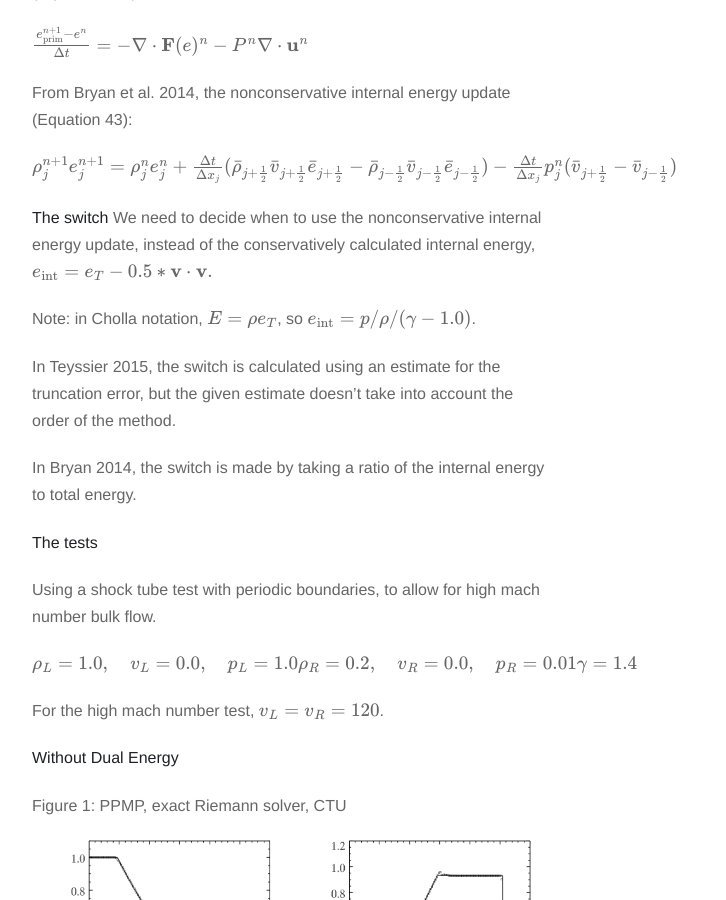
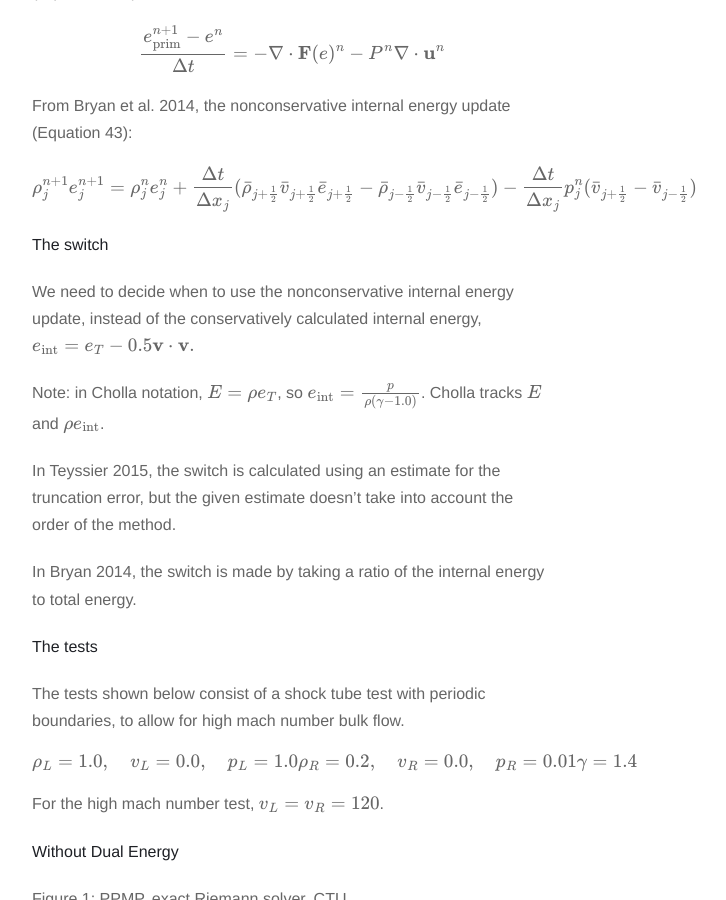
Before and after one commit to evaneschneider/site, a Jekyll site: the page built from _posts/2015-09-29-first-post.markdown, in a window 1280 px wide and 900 px high, scrolled down 397 px. Shown: the whole window, without its empty margins (348-1074 px from the left). Built offline with Jekyll 4.4.1, drawn with Linux system fonts in a browser that asks for light colours; nearby versions of some CDN libraries; formulas are drawn with MathJax 3.

Commit message:
Added text

```diff
--- a/_posts/2015-09-29-first-post.markdown
+++ b/_posts/2015-09-29-first-post.markdown
@@ -8,27 +8,25 @@
 
 From Teyssier 2015, the nonconservative internal energy update (Equation 161):
 
-<span>
 $$
 \frac{e^{n+1}_{\mathrm{prim}} - e^n}{\Delta t} = - \nabla \cdot \mathbf{F}(e)^n - P^n \nabla \cdot \mathbf{u}^n
 $$
-</span>
 
 From Bryan et al. 2014, the nonconservative internal energy update (Equation 43):
 
-<span>
 $$
 \rho^{n+1}_j e^{n+1}_j = \rho^n_j e^n_j + \frac{\Delta t}{\Delta x_j} (\bar{\rho}_{j + \frac{1}{2}} \bar{v}_{j + \frac{1}{2}} \bar{e}_{j + \frac{1}{2}} - \bar{\rho}_{j - \frac{1}{2}} \bar{v}_{j - \frac{1}{2}} \bar{e}_{j - \frac{1}{2}}) - \frac{\Delta t}{\Delta x_j} p^n_j (\bar{v}_{j + \frac{1}{2}} - \bar{v}_{j - \frac{1}{2}})
 $$
-</span>
 
 
 **The switch**
+
 We need to decide when to use the nonconservative internal energy update,
 instead of the conservatively calculated internal energy,
-<span> $$e_{\mathrm{int}} = e_T - 0.5*\mathbf{v}\cdot\mathbf{v}. $$</span>
+$$e_{\mathrm{int}} = e_T - 0.5\mathbf{v}\cdot\mathbf{v}. $$
 
-Note: in Cholla notation, $$ E = \rho e_T $$, so $$ e_{\mathrm{int}} = p / \rho / (\gamma - 1.0) $$.
+Note: in Cholla notation, $$ E = \rho e_T $$, so $$ e_{\mathrm{int}} = \frac{p}{\rho (\gamma - 1.0)} $$.
+Cholla tracks $$ E $$ and $$ \rho e_{\mathrm{int}} $$.
 
 In Teyssier 2015, the switch is calculated using an estimate for the truncation error,
 but the given estimate doesn't take into account the order of the method.
@@ -38,15 +36,14 @@
 
 **The tests**
 
-Using a shock tube test with periodic boundaries, to allow for high mach number bulk flow.
+The tests shown below consist of a shock tube test with periodic boundaries,
+to allow for high mach number bulk flow.
 
-<span>
 $$
 \rho_L = 1.0,\quad v_L = 0.0,\quad p_L = 1.0 \\
 \rho_R = 0.2,\quad v_R = 0.0,\quad p_R = 0.01 \\
 \gamma = 1.4
 $$
-</span>
 
 For the high mach number test, $$ v_L = v_R = 120 $$.
 
@@ -56,5 +53,5 @@
 Figure 1: PPMP, exact Riemann solver, CTU
 <img src="{{ site.url }}assets/images/PPMP_exact.png">
 
-Figure 2: same as Figure 1, but with bulk velocity <span> $$ v_{bulk} = 100 c_s $$ </span>
+Figure 2: same as Figure 1, but with bulk velocity $$ v_{bulk} = 100 c_s $$
 <img src="{{ site.url }}assets/images/PPMP_exact_M100.png">
```
